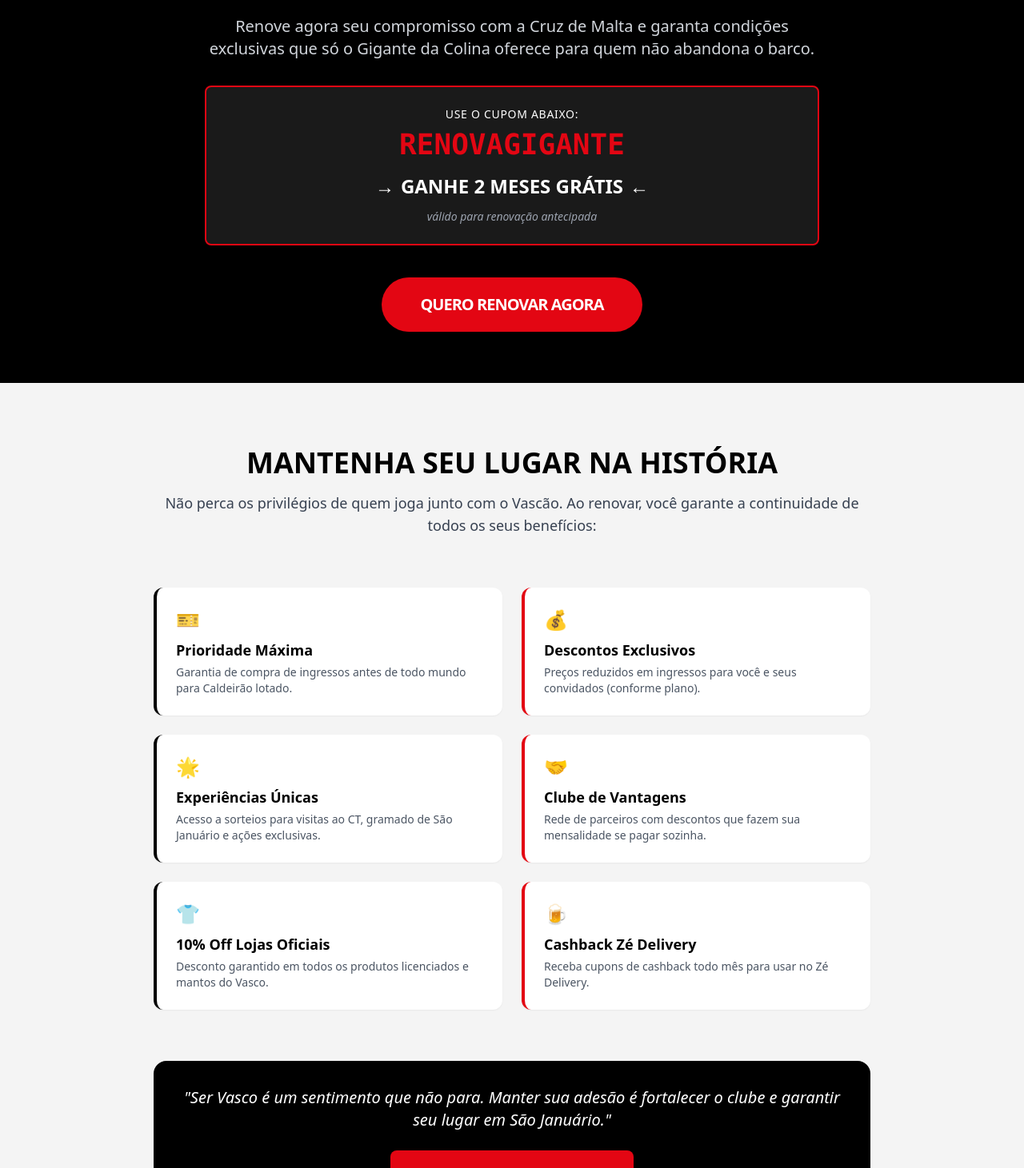
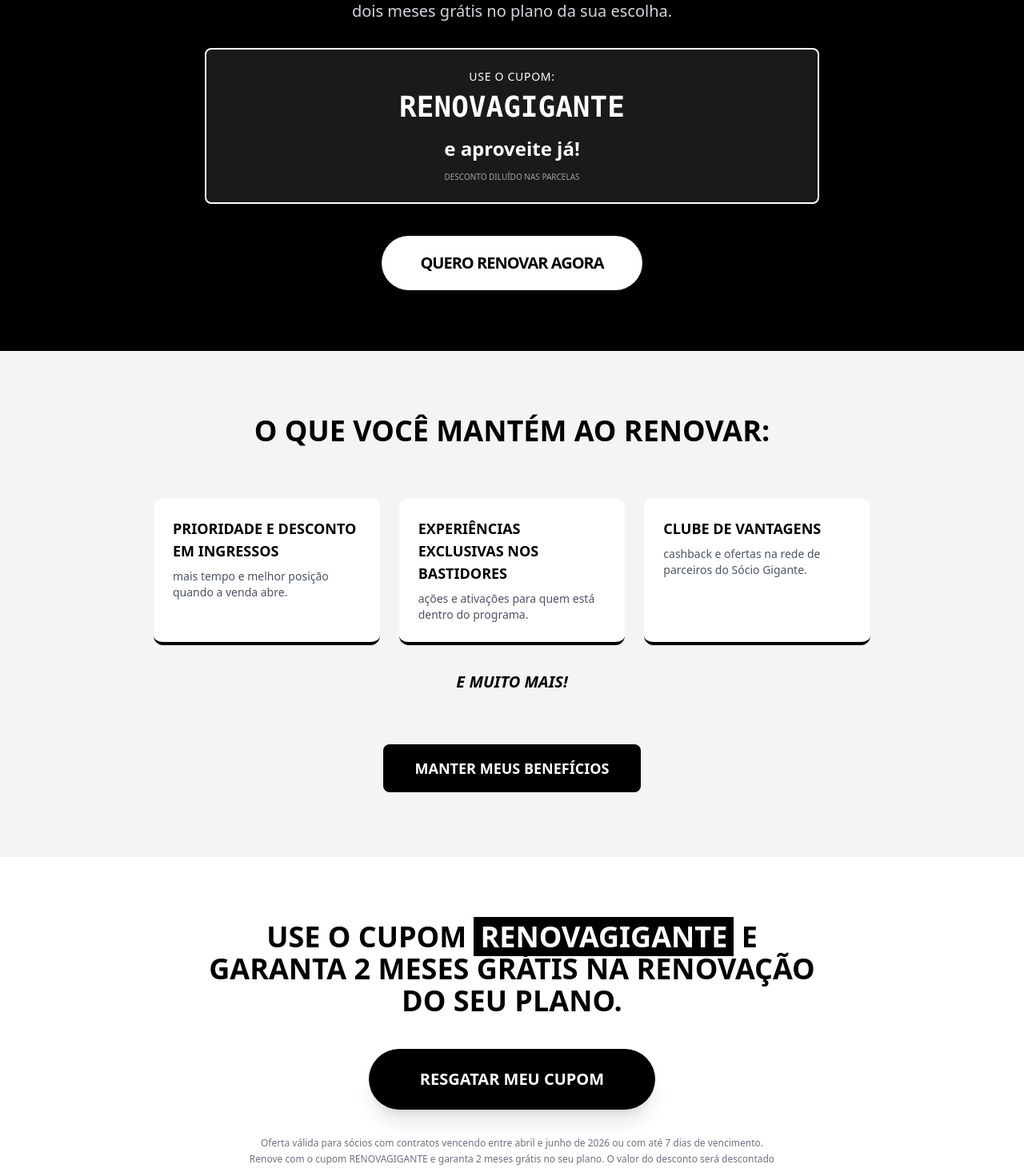
Before and after one commit to Feng-Brasil/lp-renova-o-antecipada-vasco, a Next.js app: page / in a window 1280 px wide. Shown: the part 281-1742 px from the top of the page at 80% size. Built offline with nearby package versions, Linux system fonts and the light colour scheme.

Commit message:
fix: Alterar esquema de cores para preto e branco (remo...

```diff
--- a/app/page.tsx
+++ b/app/page.tsx
@@ -4,36 +4,34 @@ export default function Home() {
       {/* SCROLL 1 – DIRETO AO PONTO (OFERTA) */}
       <section className="relative flex flex-col items-center justify-center px-4 py-16 text-center bg-[#000000] text-[#FFFFFF] min-h-[90vh]">
         {/* Faixa de Urgência */}
-        <div className="absolute top-0 w-full bg-[#E30613] py-2 text-sm font-bold uppercase tracking-widest">
-          Oportunidade por tempo limitado
+        <div className="absolute top-0 w-full bg-[#FFFFFF] text-[#000000] py-2 text-sm font-bold uppercase tracking-widest">
+          Não perca tempo
         </div>
 
         <div className="max-w-3xl mx-auto mt-8">
           <h1 className="text-4xl md:text-6xl font-black mb-6 leading-tight uppercase italic">
-            O VASCO PRECISA DE VOCÊ. <br/>
-            <span className="text-[#E30613]">NÃO DEIXE SUA PAIXÃO VENCER!</span>
+            Renove agora e <br/>
+            <span className="text-[#FFFFFF]">ganhe 2 meses grátis</span>
           </h1>
 
           <p className="text-lg md:text-xl mb-8 text-gray-300 font-medium">
-            Renove agora seu compromisso com a Cruz de Malta e garanta condições exclusivas que só o Gigante da Colina oferece para quem não abandona o barco.
+            Quem renova antes do vencimento garante continuidade, prioridade e ainda leva dois meses grátis no plano da sua escolha.
           </p>
 
-          <div className="bg-[#1A1A1A] border-2 border-[#E30613] rounded-lg p-6 mb-10 transform hover:scale-105 transition-transform">
-            <p className="text-sm uppercase tracking-wider mb-2">Use o cupom abaixo:</p>
-            <div className="text-3xl md:text-4xl font-mono font-bold text-[#E30613] mb-4">
+          <div className="bg-[#1A1A1A] border-2 border-[#FFFFFF] rounded-lg p-6 mb-10 transform hover:scale-105 transition-transform">
+            <p className="text-sm uppercase tracking-wider mb-2">Use o cupom:</p>
+            <div className="text-3xl md:text-4xl font-mono font-bold text-[#FFFFFF] mb-4">
               RENOVAGIGANTE
             </div>
             <div className="flex items-center justify-center gap-2 text-xl md:text-2xl font-bold">
-              <span>→</span>
-              <span className="text-[#FFFFFF]">GANHE 2 MESES GRÁTIS</span>
-              <span>←</span>
+              <span>e aproveite já!</span>
             </div>
-            <p className="text-sm mt-3 text-gray-400 italic">válido para renovação antecipada</p>
+            <p className="text-[10px] mt-3 text-gray-400 uppercase">Desconto diluído nas parcelas</p>
           </div>
 
           <a
             href="https://sociogigante.com/renovar"
-            className="inline-block w-full md:w-auto bg-[#E30613] hover:bg-[#b3050f] text-white text-xl font-bold py-5 px-12 rounded-full transition-colors shadow-lg uppercase tracking-tighter"
+            className="inline-block w-full md:w-auto bg-[#FFFFFF] hover:bg-gray-200 text-[#000000] text-xl font-bold py-5 px-12 rounded-full transition-colors shadow-lg uppercase tracking-tighter"
           >
             Quero renovar agora
           </a>
@@ -44,68 +42,65 @@ export default function Home() {
       <section className="py-20 px-4 bg-[#F4F4F4]">
         <div className="max-w-4xl mx-auto">
           <div className="text-center mb-16">
-            <h2 className="text-3xl md:text-4xl font-black mb-4 uppercase">
-              Mantenha seu lugar na história
+            <h2 className="text-3xl md:text-4xl font-black mb-4 uppercase text-[#000000]">
+              O que você mantém ao renovar:
             </h2>
-            <p className="text-gray-700 text-lg">
-              Não perca os privilégios de quem joga junto com o Vascão. Ao renovar, você garante a continuidade de todos os seus benefícios:
-            </p>
           </div>
 
-          <div className="grid grid-cols-1 md:grid-cols-2 gap-6 mb-16">
-            <div className="bg-white p-6 rounded-xl shadow-sm border-l-4 border-[#000000]">
-              <div className="text-2xl mb-2">🎫</div>
-              <h3 className="font-bold text-lg mb-1">Prioridade Máxima</h3>
-              <p className="text-gray-600 text-sm">Garantia de compra de ingressos antes de todo mundo para Caldeirão lotado.</p>
+          <div className="grid grid-cols-1 md:grid-cols-3 gap-6 mb-8">
+            <div className="bg-white p-6 rounded-xl shadow-sm border-b-4 border-[#000000]">
+              <h3 className="font-bold text-lg mb-2 uppercase">Prioridade e desconto em ingressos</h3>
+              <p className="text-gray-600 text-sm">mais tempo e melhor posição quando a venda abre.</p>
             </div>
 
-            <div className="bg-white p-6 rounded-xl shadow-sm border-l-4 border-[#E30613]">
-              <div className="text-2xl mb-2">💰</div>
-              <h3 className="font-bold text-lg mb-1">Descontos Exclusivos</h3>
-              <p className="text-gray-600 text-sm">Preços reduzidos em ingressos para você e seus convidados (conforme plano).</p>
+            <div className="bg-white p-6 rounded-xl shadow-sm border-b-4 border-[#000000]">
+              <h3 className="font-bold text-lg mb-2 uppercase">Experiências exclusivas nos bastidores</h3>
+              <p className="text-gray-600 text-sm">ações e ativações para quem está dentro do programa.</p>
             </div>
 
-            <div className="bg-white p-6 rounded-xl shadow-sm border-l-4 border-[#000000]">
-              <div className="text-2xl mb-2">🌟</div>
-              <h3 className="font-bold text-lg mb-1">Experiências Únicas</h3>
-              <p className="text-gray-600 text-sm">Acesso a sorteios para visitas ao CT, gramado de São Januário e ações exclusivas.</p>
-            </div>
-
-            <div className="bg-white p-6 rounded-xl shadow-sm border-l-4 border-[#E30613]">
-              <div className="text-2xl mb-2">🤝</div>
-              <h3 className="font-bold text-lg mb-1">Clube de Vantagens</h3>
-              <p className="text-gray-600 text-sm">Rede de parceiros com descontos que fazem sua mensalidade se pagar sozinha.</p>
-            </div>
-
-            <div className="bg-white p-6 rounded-xl shadow-sm border-l-4 border-[#000000]">
-              <div className="text-2xl mb-2">👕</div>
-              <h3 className="font-bold text-lg mb-1">10% Off Lojas Oficiais</h3>
-              <p className="text-gray-600 text-sm">Desconto garantido em todos os produtos licenciados e mantos do Vasco.</p>
-            </div>
-
-            <div className="bg-white p-6 rounded-xl shadow-sm border-l-4 border-[#E30613]">
-              <div className="text-2xl mb-2">🍺</div>
-              <h3 className="font-bold text-lg mb-1">Cashback Zé Delivery</h3>
-              <p className="text-gray-600 text-sm">Receba cupons de cashback todo mês para usar no Zé Delivery.</p>
+            <div className="bg-white p-6 rounded-xl shadow-sm border-b-4 border-[#000000]">
+              <h3 className="font-bold text-lg mb-2 uppercase">Clube de Vantagens</h3>
+              <p className="text-gray-600 text-sm">cashback e ofertas na rede de parceiros do Sócio Gigante.</p>
             </div>
           </div>
 
-          <div className="text-center bg-[#000000] text-white p-8 rounded-2xl">
-            <p className="text-xl mb-6 font-medium italic">
-              "Ser Vasco é um sentimento que não para. Manter sua adesão é fortalecer o clube e garantir seu lugar em São Januário."
-            </p>
+          <div className="text-center mb-16">
+            <p className="text-xl font-bold uppercase italic text-[#000000]">E muito mais!</p>
+          </div>
+
+          <div className="text-center">
             <a
               href="https://sociogigante.com/renovar"
-              className="inline-block bg-[#E30613] hover:bg-[#b3050f] text-white text-lg font-bold py-4 px-10 rounded-lg transition-all uppercase"
+              className="inline-block bg-[#000000] hover:bg-gray-800 text-[#FFFFFF] text-lg font-bold py-4 px-10 rounded-lg transition-all uppercase"
             >
-              Quero renovar agora
+              Manter meus benefícios
             </a>
           </div>
         </div>
       </section>
 
+      {/* SCROLL 3 – CUPOM FINAL */}
+      <section className="py-20 px-4 bg-[#FFFFFF] border-t border-gray-100">
+        <div className="max-w-3xl mx-auto text-center">
+          <h2 className="text-3xl md:text-4xl font-black mb-10 uppercase leading-tight">
+            Use o cupom <span className="bg-[#000000] text-[#FFFFFF] px-2">RENOVAGIGANTE</span> e garanta 2 meses grátis na renovação do seu plano.
+          </h2>
+
+          <a
+            href="https://sociogigante.com/renovar"
+            className="inline-block w-full md:w-auto bg-[#000000] hover:bg-gray-800 text-[#FFFFFF] text-xl font-bold py-6 px-16 rounded-full transition-all shadow-xl uppercase mb-8"
+          >
+            RESGATAR MEU CUPOM
+          </a>
+
+          <p className="text-xs text-gray-500 max-w-2xl mx-auto leading-relaxed">
+            Oferta válida para sócios com contratos vencendo entre abril e junho de 2026 ou com até 7 dias de vencimento. Renove com o cupom RENOVAGIGANTE e garanta 2 meses grátis no seu plano. O valor do desconto será descontado do montante total e dividido em até 12 parcelas.
+          </p>
+        </div>
+      </section>
+
       {/* Footer Simples */}
-      <footer className="py-8 border-t border-gray-200 text-center text-gray-500 text-sm">
+      <footer className="py-8 border-t border-gray-200 text-center text-gray-500 text-sm bg-[#FFFFFF]">
         <div className="flex justify-center mb-4">
           <div className="w-12 h-12 bg-black flex items-center justify-center rounded-sm">
             <span className="text-white font-bold text-2xl">V</span>
```
